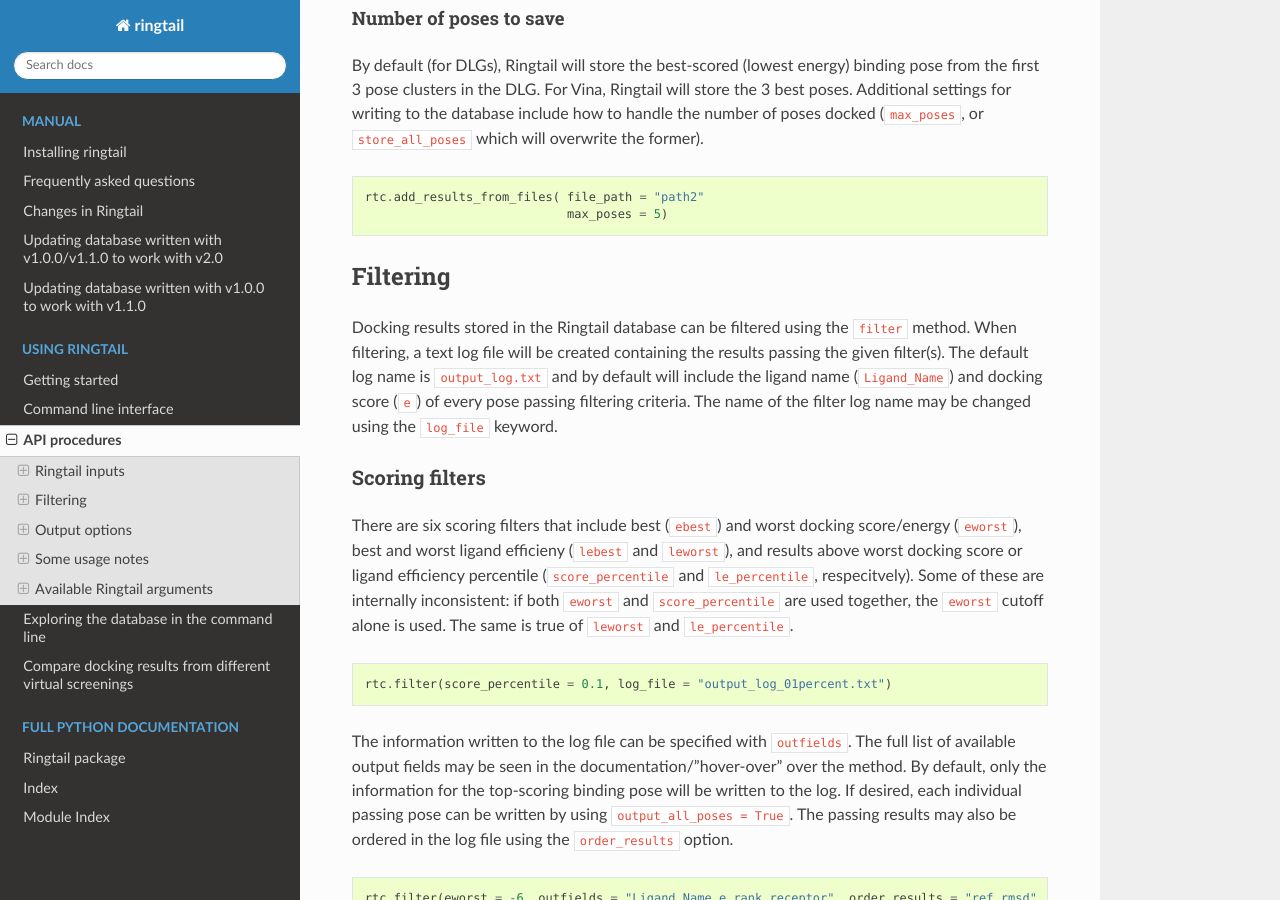
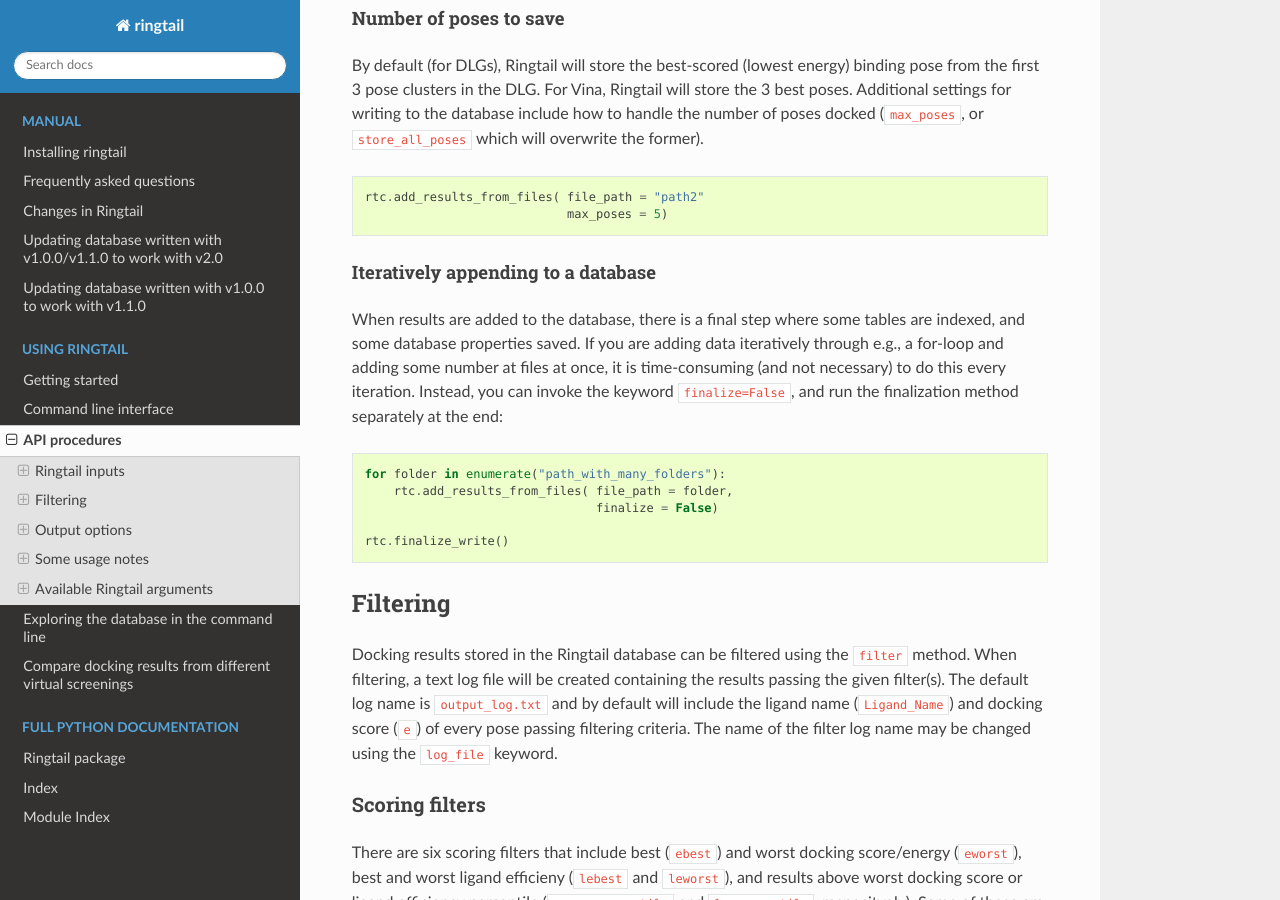
Before and after one commit to forlilab/Ringtail, a Sphinx documentation site: the page built from docs/source/api.rst, in a window 1280 px wide and 900 px high, scrolled down 3117 px. Built offline with Sphinx 7.4.7 and the Read the Docs theme 2.0.0, drawn with Linux system fonts in a browser that asks for light colours.

Commit message:
added instructions on how to finalize db write manually

```diff
--- a/docs/source/api.rst
+++ b/docs/source/api.rst
@@ -105,6 +105,18 @@ By default (for DLGs), Ringtail will store the best-scored (lowest energy) bindi
 
     rtc.add_results_from_files( file_path = "path2"
                                 max_poses = 5)
+
+Iteratively appending to a database
+------------------------------------
+When results are added to the database, there is a final step where some tables are indexed, and some database properties saved. If you are adding data iteratively through e.g., a for-loop and adding some number at files at once, it is time-consuming (and not necessary) to do this every iteration. Instead, you can invoke the keyword ``finalize=False``, and run the finalization method separately at the end:
+
+.. code-block:: python
+
+    for folder in enumerate("path_with_many_folders"):
+        rtc.add_results_from_files( file_path = folder,
+                                    finalize = False)
+
+    rtc.finalize_write()
 
 Filtering
 **********
```
